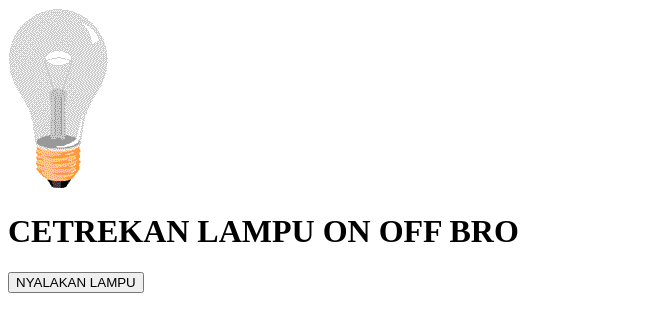
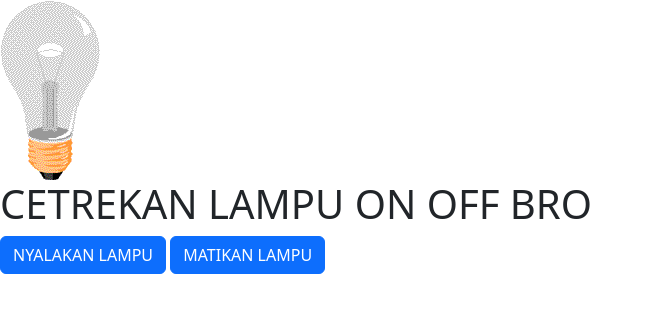
Before and after one commit to fauzanraf/sesi-4-cetrekanlampu, a plain HTML site: page index.html in a window 1280 px wide. Shown: the whole page, without its empty margins (0-653 px from the left). Drawn offline with nearby package versions, Linux system fonts and the light colour scheme.

Commit message:
update v1

```diff
--- a/index.html
+++ b/index.html
@@ -5,19 +5,32 @@
     <meta charset="UTF-8">
     <meta name="viewport" content="width=device-width, initial-scale=1.0">
     <title>CETRAK CETREK LAMPU SESI 4</title>
+    <!-- Bootstrap CSS -->
+    <link href="https://cdn.jsdelivr.net/npm/bootstrap@5.3.3/dist/css/bootstrap.min.css" rel="stylesheet"
+        integrity="sha384-QWTKZyjpPEjISv5WaRU9OFeRpok6YctnYmDr5pNlyT2bRjXh0JMhjY6hW+ALEwIH" crossorigin="anonymous">
 </head>
 
 <body>
     <img src="assets/images/off.gif" alt="" id="lampu1" />
     <h1>CETREKAN LAMPU ON OFF BRO</h1>
-    <button onclick="saklar('on')">NYALAKAN LAMPU</button>
-
+    <button class="btn btn-primary" onclick="saklar('on')">NYALAKAN LAMPU</button>
+    <button class="btn btn-primary" onclick="saklar('off')">MATIKAN LAMPU</button>
     <!-- ini adalah script js kita -->
+    <!-- Bootstrap JS Bundle (with Popper) -->
+    <script src="https://cdn.jsdelivr.net/npm/bootstrap@5.3.3/dist/js/bootstrap.bundle.min.js" integrity="sha384-YvpcrYf0tY3lHB60NNkmXc5s9fDVZLESaAA55NDzOxhy9GkcIdslK1eN7N6jIeHz" crossorigin="anonymous"></script>
     <script>
         function saklar(params) {
-            console.log('testing saklarnya...');
             let lampu1 = document.getElementById('lampu1');
-            console.log(lampu1.src);
+
+            if (params == 'on') {
+                // nyala
+                lampu1.src = "assets/images/on.gif";
+            }
+            if (params == 'off') {
+                // mati
+                lampu1.src = "assets/images/off.gif";
+            }
+            return lampu1;
         }
     </script>
 </body>
```
